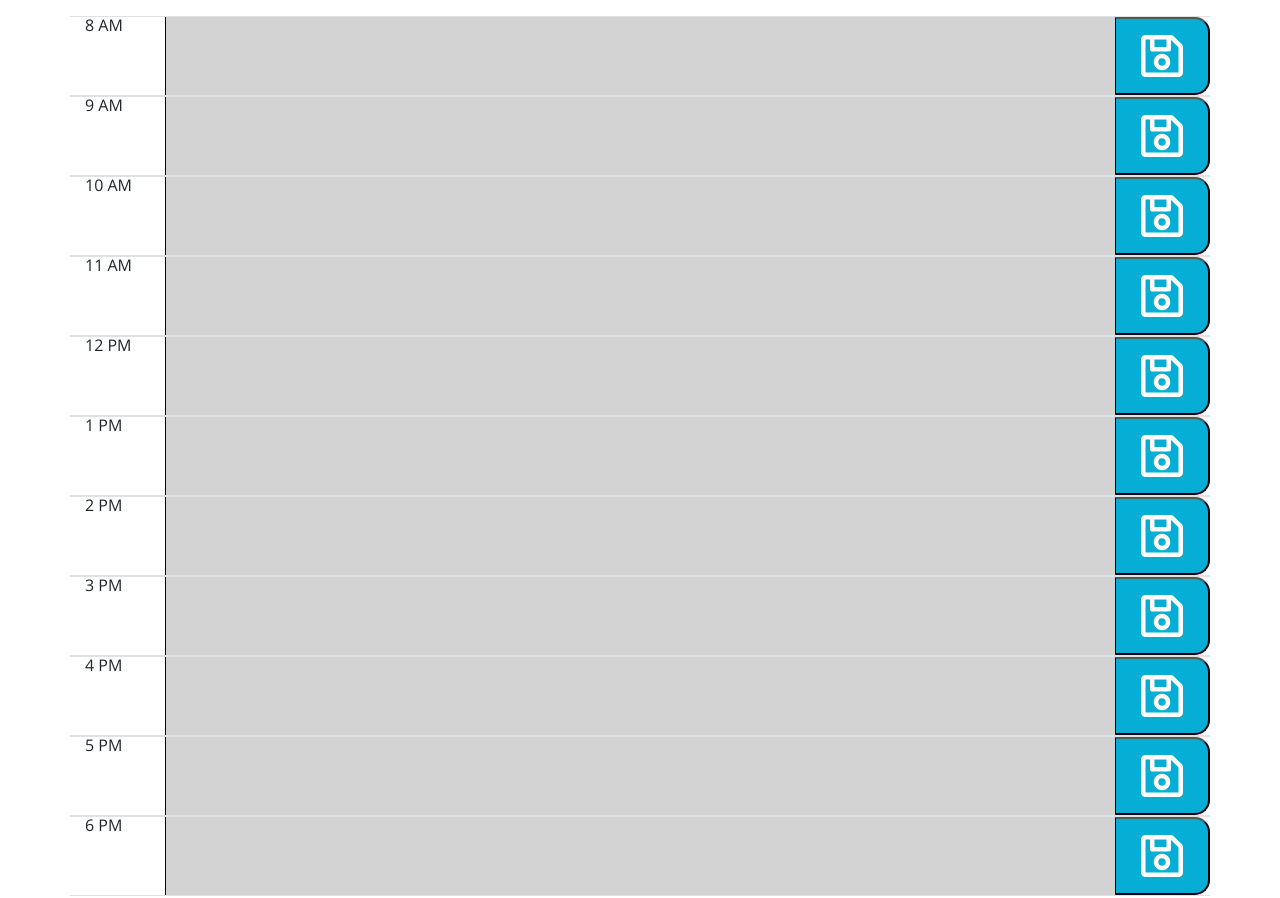
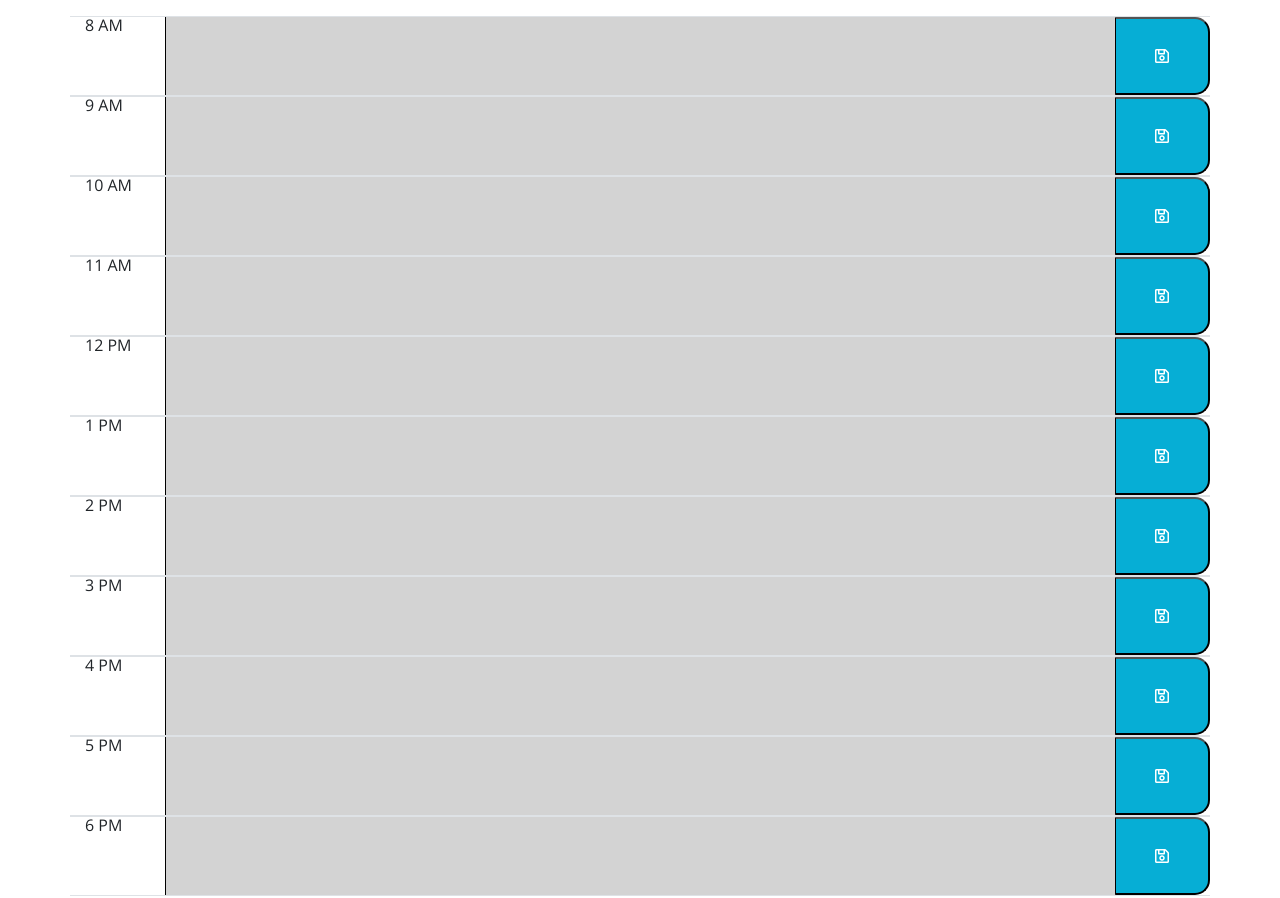
Before and after one commit to Gintstir/work-day-scheduler, a plain HTML site: page index.html in a window 1280 px wide. Shown: the part 320-1218 px from the top of the page. Drawn offline with nearby package versions, Linux system fonts and the light colour scheme.

Commit message:
readme edits and reduced icon size to match mockup

```diff
--- a/index.html
+++ b/index.html
@@ -36,14 +36,14 @@
       <div class="row justify-content-md-center border-top border-bottom schedule-row"id="schedRow0">
         <div class="col-md-1" id="time0">8 AM</div>
         <textarea rows="3" id="textInput0" class="col-md-10 description"></textarea>
-        <button id="saveButton" class="saveBtn col-md-1"><i class="far fa-save fa-3x" ></i></button>
+        <button id="saveButton" class="saveBtn col-md-1"><i class="far fa-save" ></i></button>
       </div>
 
       <!-- 9 AM row -->
       <div class="row justify-content-md-center border-top border-bottom schedule-row"id="schedRow1">
         <div class="col-md-1" id="time1">9 AM</div>
         <textarea rows="3" id="textInput1" class="col-md-10 description"></textarea>
-        <button id="saveButton" class="saveBtn col-md-1"><i class="far fa-save fa-3x"></i></button>
+        <button id="saveButton" class="saveBtn col-md-1"><i class="far fa-save"></i></button>
       </div>
 
 
@@ -51,7 +51,7 @@
       <div class="row justify-content-md-center border-top border-bottom schedule-row"id="schedRow2">
         <div class="col-md-1" id="time2">10 AM</div>
         <textarea rows="3" id="textInput2" class="col-md-10 description"></textarea>
-        <button id="saveButton" class="saveBtn col-md-1"><i class="far fa-save fa-3x"></i></button>
+        <button id="saveButton" class="saveBtn col-md-1"><i class="far fa-save"></i></button>
       </div>
 
 
@@ -59,7 +59,7 @@
       <div class="row justify-content-md-center border-top border-bottom schedule-row"id="schedRow3">
         <div class="col-md-1" id="time3">11 AM</div>
         <textarea rows="3" id="textInput3" class="col-md-10 description"></textarea>
-        <button id="saveButton" class="saveBtn col-md-1"><i class="far fa-save fa-3x"></i></button>
+        <button id="saveButton" class="saveBtn col-md-1"><i class="far fa-save"></i></button>
       </div>
 
 
@@ -67,7 +67,7 @@
       <div class="row justify-content-md-center border-top border-bottom schedule-row"id="schedRow4">
         <div class="col-md-1" id="time4">12 PM</div>
         <textarea rows="3" id="textInput4" class="col-md-10 description"></textarea>
-        <button id="saveButton" class="saveBtn col-md-1"><i class="far fa-save fa-3x"></i></button>
+        <button id="saveButton" class="saveBtn col-md-1"><i class="far fa-save"></i></button>
       </div>
 
 
@@ -75,7 +75,7 @@
       <div class="row justify-content-md-center border-top border-bottom schedule-row"id="schedRow5">
         <div class="col-md-1" id="time5">1 PM</div>
         <textarea rows="3" id="textInput5" class="col-md-10 description"></textarea>
-        <button id="saveButton" class="saveBtn col-md-1"><i class="far fa-save fa-3x"></i></button>
+        <button id="saveButton" class="saveBtn col-md-1"><i class="far fa-save"></i></button>
       </div>
 
 
@@ -83,7 +83,7 @@
       <div class="row justify-content-md-center border-top border-bottom schedule-row"id="schedRow6">
         <div class="col-md-1" id="time6">2 PM</div>
         <textarea rows="3" id="textInput6" class="col-md-10 description"></textarea>
-        <button id="saveButton" class="saveBtn col-md-1"><i class="far fa-save fa-3x"></i></button>
+        <button id="saveButton" class="saveBtn col-md-1"><i class="far fa-save"></i></button>
       </div>
 
 
@@ -91,7 +91,7 @@
       <div class="row justify-content-md-center border-top border-bottom schedule-row"id="schedRow7">
         <div class="col-md-1" id="time7">3 PM</div>
         <textarea rows="3" id="textInput7" class="col-md-10 description"></textarea>
-        <button id="saveButton" class="saveBtn col-md-1"><i class="far fa-save fa-3x"></i></button>
+        <button id="saveButton" class="saveBtn col-md-1"><i class="far fa-save"></i></button>
       </div>
 
 
@@ -99,20 +99,20 @@
       <div class="row justify-content-md-center border-top border-bottom schedule-row"id="schedRow8">
         <div class="col-md-1" id="time8">4 PM</div>
         <textarea rows="3" id="textInput8" class="col-md-10 description"></textarea>
-        <button id="saveButton" class="saveBtn col-md-1"><i class="far fa-save fa-3x"></i></button>
+        <button id="saveButton" class="saveBtn col-md-1"><i class="far fa-save"></i></button>
       </div>
       <!-- 5 PM row -->
       <div class="row justify-content-md-center border-top border-bottom schedule-row"id="schedRow9">
         <div class="col-md-1" id="time9">5 PM</div>
         <textarea rows="3" id="textInput9" class="col-md-10 description"></textarea>
-        <button id="saveButton" class="saveBtn col-md-1"><i class="far fa-save fa-3x"></i></button>
+        <button id="saveButton" class="saveBtn col-md-1"><i class="far fa-save"></i></button>
       </div>
 
       <!-- 6 PM row -->
       <div class="row justify-content-md-center border-top border-bottom schedule-row"id="schedRow10">
         <div class="col-md-1" id="time10">6 PM</div>
         <textarea rows="3" id="textInput10" class="col-md-10 description"></textarea>
-        <button id="saveButton" class="saveBtn col-md-1"><i class="far fa-save fa-3x"></i></button>
+        <button id="saveButton" class="saveBtn col-md-1"><i class="far fa-save"></i></button>
       </div>
 
     </div>
```
Also changed, not shown: assets/images/screencapture-file-C-Users-gints-Desktop-projects-work-day-scheduler-index-html-2020-11-15-17_25_21.png (added), 1 other file.
